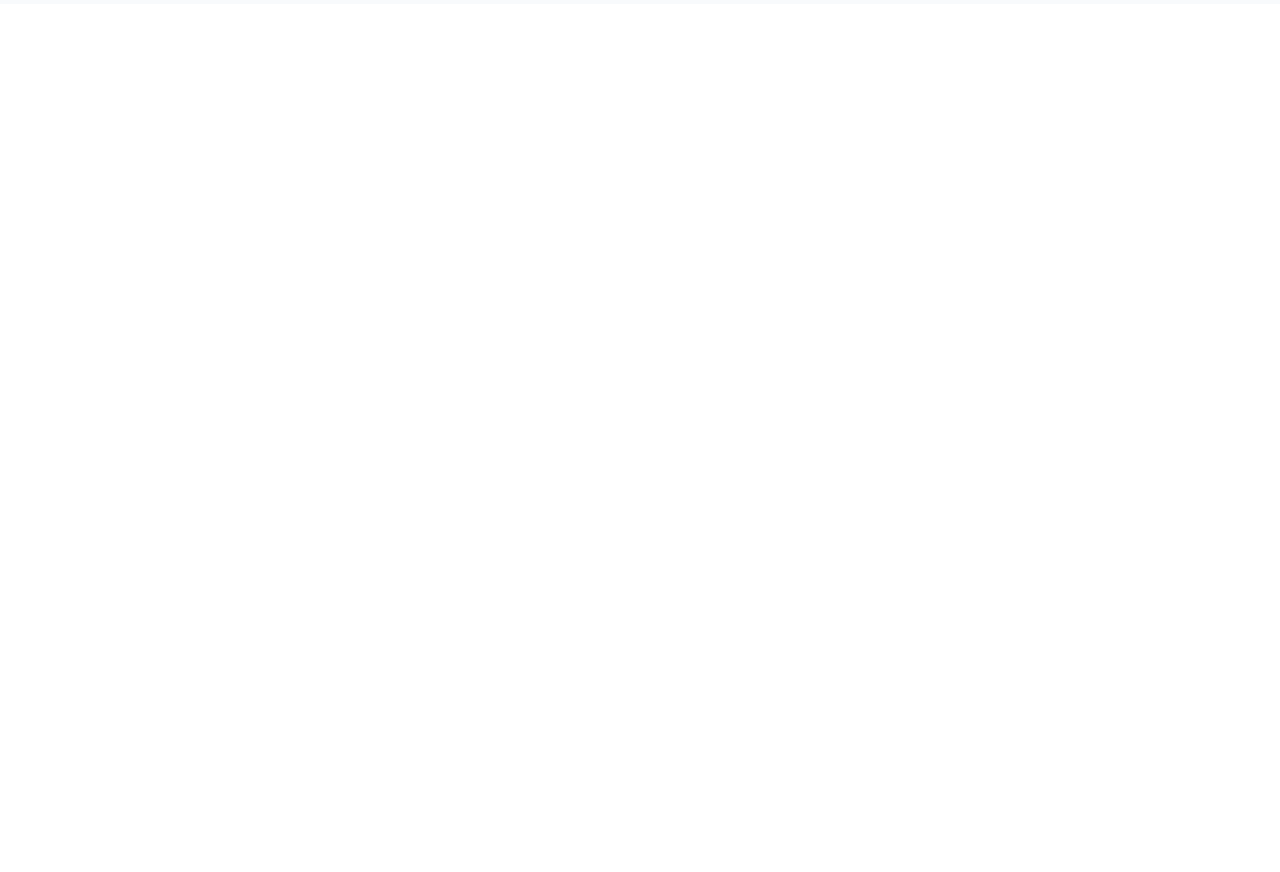
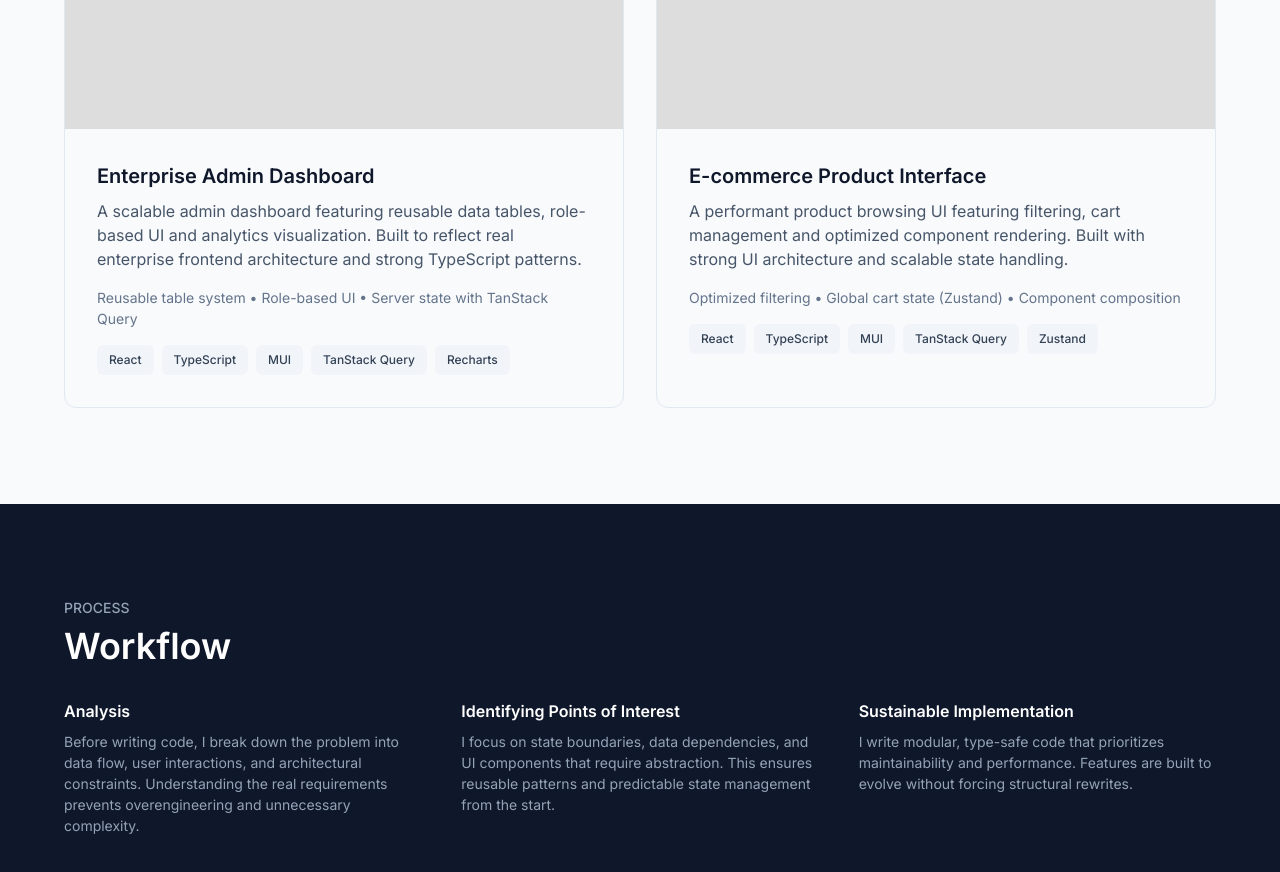
Before and after one commit to BrerorRexha/portfolio-website, a React (Vite) app: page / in a window 1280 px wide. Shown: the part 1080-1952 px from the top of the page. Before the commit the page ends 1084 px from the top, so only its background shows below. Built offline with nearby package versions, Linux system fonts and the light colour scheme.

Commit message:
Added projects and workflow section

```diff
--- a/src/components/layout/SectionHeader.tsx
+++ b/src/components/layout/SectionHeader.tsx
@@ -14,7 +14,7 @@ const SectionHeader = ({ color, title, subtitle }: SectionHeaderProps) => {
         flexDirection: "column",
         alignItems: "flex-start",
         gap: 1,
-        mb: {xs: 3, sm: 4},
+        mb: { xs: 3, sm: 4 },
       }}
     >
       <Typography
--- a/src/components/sections/Projects.tsx
+++ b/src/components/sections/Projects.tsx
@@ -1,10 +1,43 @@
 import { Box } from "@mui/material";
 import SectionHeader from "../layout/SectionHeader";
+import ProjectCard from "./projects/ProjectCard";
+import type { Project } from "./projects/ProjectCard";
 
 const Projects = () => {
+  const projects: Project[] = [
+    {
+      title: "Enterprise Admin Dashboard",
+      description:
+        "A scalable admin dashboard featuring reusable data tables, role-based UI and analytics visualization. Built to reflect real enterprise frontend architecture and strong TypeScript patterns.",
+      bulletPoints:
+        "Reusable table system • Role-based UI • Server state with TanStack Query",
+      stack: ["React", "TypeScript", "MUI", "TanStack Query", "Recharts"],
+    },
+    {
+      title: "E-commerce Product Interface",
+      description:
+        "A performant product browsing UI featuring filtering, cart management and optimized component rendering. Built with strong UI architecture and scalable state handling.",
+      bulletPoints:
+        "Optimized filtering • Global cart state (Zustand) • Component composition",
+      stack: ["React", "TypeScript", "MUI", "TanStack Query", "Zustand"],
+    },
+  ];
+
   return (
     <Box sx={{ width: "100%" }}>
       <SectionHeader color="light" title="Projects" subtitle="Work" />
+      <Box
+        sx={{
+          display: "flex",
+          flexDirection: { xs: "column", sm: "row" },
+          gap: 4,
+          width: '100%',
+        }}
+      >
+        {projects.map((project, key) => (
+          <ProjectCard key={key} project={project} />
+        ))}
+      </Box>
     </Box>
   );
 };
--- /dev/null
+++ b/src/components/sections/Workflow.tsx
@@ -0,0 +1,47 @@
+import { Box } from "@mui/material";
+import SectionHeader from "../layout/SectionHeader";
+import WorkflowStep from "./workflow/WorkflowStep";
+
+const Workflow = () => {
+  const workflowSteps = [
+    {
+      title: "Analysis",
+      description:
+        "Before writing code, I break down the problem into data flow, user interactions, and architectural constraints. Understanding the real requirements prevents overengineering and unnecessary complexity.",
+    },
+    {
+      title: "Identifying Points of Interest",
+      description:
+        "I focus on state boundaries, data dependencies, and UI components that require abstraction. This ensures reusable patterns and predictable state management from the start.",
+    },
+    {
+      title: "Sustainable Implementation",
+      description:
+        "I write modular, type-safe code that prioritizes maintainability and performance. Features are built to evolve without forcing structural rewrites.",
+    },
+  ];
+  return (
+    <Box sx={{ width: "100%" }}>
+      <SectionHeader color="dark" title="Workflow" subtitle="Process" />
+      <Box
+        sx={{
+          display: "flex",
+          flexDirection: { xs: "column", md: "row" },
+          gap: { xs: 3, sm: 5 },
+          alignItems: "flex-start",
+          width: '100%',
+        }}
+      >
+        {workflowSteps.map((step, key) => (
+          <WorkflowStep
+            key={key}
+            title={step.title}
+            description={step.description}
+          />
+        ))}
+      </Box>
+    </Box>
+  );
+};
+
+export default Workflow;
--- a/src/components/sections/projects/ProjectCard.tsx
+++ b/src/components/sections/projects/ProjectCard.tsx
@@ -1,5 +1,95 @@
-const ProjectCard = () => {
-  return <></>;
+import { Box, Typography } from "@mui/material";
+import ProjectCardChip from "./ProjectCardChip";
+
+export interface Project {
+  title: string;
+  description: string;
+  bulletPoints: string;
+  stack: string[];
+}
+
+interface ProjectCardProps {
+  project: Project;
+}
+
+const ProjectCard = ({ project }: ProjectCardProps) => {
+  return (
+    <Box
+      sx={{ width: "100%", border: "1px solid #E2E8F0", borderRadius: "12px" }}
+    >
+      <Box
+        sx={{
+          width: "100%",
+          height: { xs: "192px", sm: "220px" },
+          backgroundColor: "#dddddd",
+          borderTopRightRadius: "12px",
+          borderTopLeftRadius: "12px",
+        }}
+      ></Box>
+      <Box
+        sx={{
+          p: { xs: 3, sm: 4 },
+          width: "100%",
+          display: "flex",
+          flexDirection: "column",
+          gap: 2,
+        }}
+      >
+        <Box
+          sx={{
+            display: "flex",
+            flexDirection: "column",
+            gap: 1,
+            width: "100%",
+          }}
+        >
+          <Typography
+            sx={{
+              fontSize: "1.25rem",
+              fontWeight: 600,
+              color: "#0F172A",
+              m: 0,
+            }}
+          >
+            {project.title}
+          </Typography>
+          <Typography
+            sx={{
+              fontSize: "1rem",
+              fontWeight: 400,
+              color: "#475569",
+              m: 0,
+            }}
+          >
+            {project.description}
+          </Typography>
+        </Box>
+        <Typography
+          sx={{
+            fontSize: "0.875rem",
+            fontWeight: 400,
+            color: "#64748B",
+            m: 0,
+          }}
+        >
+          {project.bulletPoints}
+        </Typography>
+        <Box
+          sx={{
+            display: "flex",
+            flexWrap: "wrap",
+            gap: 1,
+            alignItems: "center",
+            justifyContent: "flex-start",
+          }}
+        >
+          {project.stack.map((stack, key) => (
+            <ProjectCardChip key={key} label={stack} />
+          ))}
+        </Box>
+      </Box>
+    </Box>
+  );
 };
 
 export default ProjectCard;
--- /dev/null
+++ b/src/components/sections/projects/ProjectCardChip.tsx
@@ -0,0 +1,26 @@
+import { Box, Typography } from "@mui/material";
+
+interface ProjectCardChipProps {
+  label: string;
+}
+
+const ProjectCardChip = ({ label }: ProjectCardChipProps) => {
+  console.log(label);
+  return (
+    <Box
+      sx={{
+        backgroundColor: "#F1F5F9",
+        borderRadius: "6px",
+        padding: "6px 12px",
+      }}
+    >
+      <Typography
+        sx={{ fontSize: "0.75rem", fontWeight: 500, color: "#334155" }}
+      >
+        {label}
+      </Typography>
+    </Box>
+  );
+};
+
+export default ProjectCardChip;
--- /dev/null
+++ b/src/components/sections/workflow/WorkflowStep.tsx
@@ -0,0 +1,33 @@
+import { Box, Typography } from "@mui/material";
+
+interface WorkflowStepProps {
+  title: string;
+  description: string;
+}
+
+const WorkflowStep = ({ title, description }: WorkflowStepProps) => {
+  console.log(title, description);
+  return (
+    <Box
+      sx={{
+        width: "100%",
+        display: "flex",
+        flexDirection: "column",
+        gap: 1,
+        alignItems: "flex-start",
+      }}
+    >
+      <Typography
+        sx={{ fontSize: "1rem", fontWeight: 600, color: "white", m: 0 }}
+      >
+        {title}
+      </Typography>
+      <Typography
+        sx={{ fontSize: "0.875rem", fontWeight: 400, color: "#94A3B8", m: 0 }}
+      >
+        {description}
+      </Typography>
+    </Box>
+  );
+};
+export default WorkflowStep;
--- a/src/pages/Home.tsx
+++ b/src/pages/Home.tsx
@@ -2,11 +2,17 @@ import SectionLayout from "../components/layout/SectionLayout";
 import Navbar from "../components/sections/Navbar";
 import Hero from "../components/sections/Hero";
 import Projects from "../components/sections/Projects";
+import Workflow from "../components/sections/Workflow";
 
 const Home = () => {
   return (
     <>
-      <SectionLayout backgroundColor="dark" hasBorder={true} isSticky={true} hasPadding={false}>
+      <SectionLayout
+        backgroundColor="dark"
+        hasBorder={true}
+        isSticky={true}
+        hasPadding={false}
+      >
         <Navbar />
       </SectionLayout>
       <SectionLayout backgroundColor="dark" hasPadding={false}>
@@ -15,6 +21,9 @@ const Home = () => {
       <SectionLayout backgroundColor="light">
         <Projects />
       </SectionLayout>
+      <SectionLayout backgroundColor="dark">
+        <Workflow />
+      </SectionLayout>
     </>
   );
 };
```
